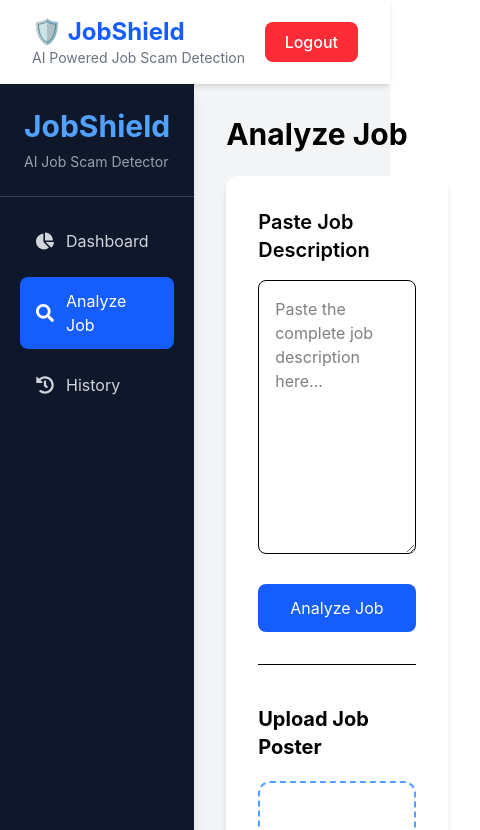
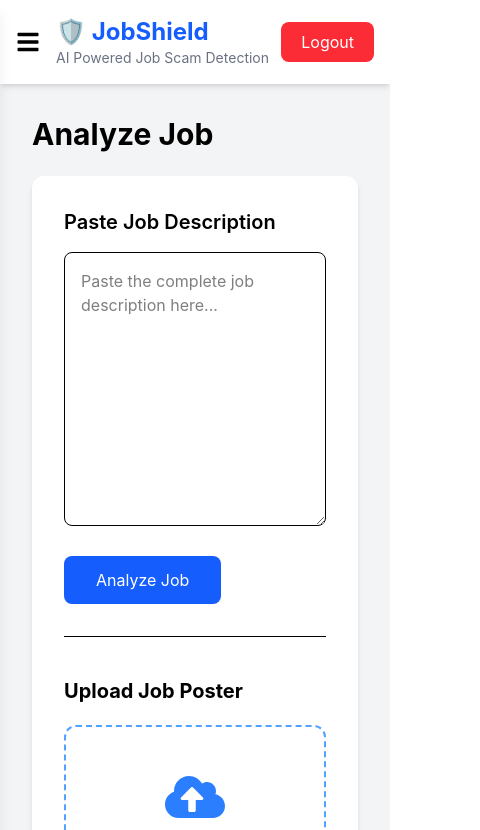
Before and after one commit to enlightened2003/JobShield, a React app in the folder frontend/: page /analyze in a window 390 px wide. Shown: the top 830 px of the page, 480 px wide, since content can reach past the window. Built offline with nearby package versions, Linux system fonts and the light colour scheme; sample sign-in values are in the browser's storage; the HTML template or start-up script is replaced by a standard one.

Commit message:
Improve responsive dashboard and fix OCR service

```diff
--- a/frontend/src/components/Navbar.jsx
+++ b/frontend/src/components/Navbar.jsx
@@ -1,23 +1,31 @@
 import { useNavigate } from "react-router-dom";
+import { FaBars } from "react-icons/fa";
 
-function Navbar() {
+function Navbar({ sidebarOpen, setSidebarOpen }) {
 
     const navigate = useNavigate();
 
     const handleLogout = () => {
-
         localStorage.removeItem("token");
-
         navigate("/", { replace: true });
-
     };
 
     return (
+        <nav className="bg-white shadow-md px-4 md:px-8 py-4">
 
-        <nav className="bg-white shadow-md px-8 py-4 flex justify-between items-center">
+            <div className="flex items-center justify-between">
+
+                <div className="flex items-center gap-4">
+
+                    {/* Mobile Menu Button */}
+                    <button
+                        className="md:hidden text-2xl"
+                        onClick={() => setSidebarOpen(!sidebarOpen)}
+                    >
+                        <FaBars />
+                    </button>
 
                     <div>
-
                         <h1 className="text-2xl font-bold text-blue-600">
                             🛡️ JobShield
                         </h1>
@@ -25,20 +33,21 @@ function Navbar() {
                         <p className="text-sm text-gray-500">
                             AI Powered Job Scam Detection
                         </p>
+                    </div>
 
                 </div>
 
                 <button
                     onClick={handleLogout}
-                className="bg-red-500 hover:bg-red-600 transition text-white px-5 py-2 rounded-lg font-medium"
+                    className="bg-red-500 hover:bg-red-600 text-white px-5 py-2 rounded-lg"
                 >
                     Logout
                 </button>
 
+            </div>
+
         </nav>
-
     );
-
 }
 
 export default Navbar;
--- a/frontend/src/components/Sidebar.jsx
+++ b/frontend/src/components/Sidebar.jsx
@@ -1,12 +1,11 @@
 import { Link, useLocation } from "react-router-dom";
-
 import {
     FaChartPie,
     FaSearch,
-    FaHistory
+    FaHistory,
 } from "react-icons/fa";
 
-function Sidebar() {
+function Sidebar({ sidebarOpen, setSidebarOpen }) {
 
     const location = useLocation();
 
@@ -14,23 +13,51 @@ function Sidebar() {
         {
             name: "Dashboard",
             path: "/dashboard",
-            icon: <FaChartPie />
+            icon: <FaChartPie />,
         },
         {
             name: "Analyze Job",
             path: "/analyze",
-            icon: <FaSearch />
+            icon: <FaSearch />,
         },
         {
             name: "History",
             path: "/history",
-            icon: <FaHistory />
-        }
+            icon: <FaHistory />,
+        },
     ];
 
     return (
+        <>
+            {/* Overlay */}
+            {sidebarOpen && (
+                <div
+                    className="fixed inset-0 bg-black/40 z-40 md:hidden"
+                    onClick={() => setSidebarOpen(false)}
+                />
+            )}
 
-        <aside className="w-64 bg-slate-900 text-white min-h-screen shadow-lg">
+            <aside
+                className={`
+                    fixed md:static
+                    top-0 left-0
+                    h-screen
+                    w-64
+                    bg-slate-900
+                    text-white
+                    shadow-lg
+                    z-50
+                    transform
+                    transition-transform
+                    duration-300
+
+                    ${
+                        sidebarOpen
+                            ? "translate-x-0"
+                            : "-translate-x-full md:translate-x-0"
+                    }
+                `}
+            >
 
                 <div className="p-6 border-b border-slate-700">
 
@@ -54,8 +81,8 @@ function Sidebar() {
 
                                 <Link
                                     to={item.path}
-                                className={`flex items-center gap-3 px-4 py-3 rounded-lg transition-all duration-200
-                                ${
+                                    onClick={() => setSidebarOpen(false)}
+                                    className={`flex items-center gap-3 px-4 py-3 rounded-lg transition-all duration-200 ${
                                         location.pathname === item.path
                                             ? "bg-blue-600 text-white"
                                             : "hover:bg-slate-800 text-gray-300"
@@ -66,9 +93,7 @@ function Sidebar() {
                                         {item.icon}
                                     </span>
 
-                                <span>
-                                    {item.name}
-                                </span>
+                                    <span>{item.name}</span>
 
                                 </Link>
 
@@ -81,7 +106,7 @@ function Sidebar() {
                 </nav>
 
             </aside>
-
+        </>
     );
 }
 
--- a/frontend/src/layouts/DashboardLayout.jsx
+++ b/frontend/src/layouts/DashboardLayout.jsx
@@ -0,0 +1,31 @@
+import { useState } from "react";
+import Navbar from "../components/Navbar";
+import Sidebar from "../components/Sidebar";
+
+function DashboardLayout({ children }) {
+    const [sidebarOpen, setSidebarOpen] = useState(false);
+
+    return (
+        <div className="min-h-screen bg-gray-100">
+            <Navbar
+                sidebarOpen={sidebarOpen}
+                setSidebarOpen={setSidebarOpen}
+            />
+
+            <div className="flex">
+
+                <Sidebar
+                    sidebarOpen={sidebarOpen}
+                    setSidebarOpen={setSidebarOpen}
+                />
+
+                <main className="flex-1 p-4 md:p-8">
+                    {children}
+                </main>
+
+            </div>
+        </div>
+    );
+}
+
+export default DashboardLayout;
--- a/frontend/src/pages/Dashboard.jsx
+++ b/frontend/src/pages/Dashboard.jsx
@@ -1,8 +1,7 @@
 import { useEffect, useState } from "react";
 import { Link } from "react-router-dom";
 
-import Navbar from "../components/Navbar";
-import Sidebar from "../components/Sidebar";
+import DashboardLayout from "../layouts/DashboardLayout";
 import StatsCard from "../components/StatsCard";
 import RiskChart from "../components/RiskChart";
 import RecentAnalyses from "../components/RecentAnalyses";
@@ -49,25 +48,17 @@ function Dashboard() {
 
     return (
 
-        <div className="min-h-screen bg-gray-100">
-
-            <Navbar />
-
-            <div className="flex">
-
-                <Sidebar />
-
-                <main className="flex-1 p-8">
+        <DashboardLayout>
 
             {/* Welcome Section */}
 
-                    <div className="bg-gradient-to-r from-blue-600 to-indigo-700 text-white rounded-2xl p-8 shadow-lg">
+            <div className="bg-gradient-to-r from-blue-600 to-indigo-700 text-white rounded-2xl p-6 md:p-8 shadow-lg">
 
-                        <h1 className="text-3xl font-bold">
+                <h1 className="text-2xl md:text-3xl font-bold">
                     👋 Welcome to JobShield
                 </h1>
 
-                        <p className="mt-3 text-blue-100">
+                <p className="mt-3 text-blue-100 text-sm md:text-base">
                     Protect yourself from fraudulent job offers using AI-powered job scam detection.
                 </p>
 
@@ -75,7 +66,7 @@ function Dashboard() {
 
             {/* Statistics */}
 
-                    <div className="grid grid-cols-1 md:grid-cols-2 lg:grid-cols-4 gap-6 mt-8">
+            <div className="grid grid-cols-1 sm:grid-cols-2 xl:grid-cols-4 gap-6 mt-8">
 
                 <StatsCard
                     title="Total Analyses"
@@ -99,7 +90,7 @@ function Dashboard() {
 
             </div>
 
-                    {/* Charts */}
+            {/* Risk Chart */}
 
             <div className="mt-10">
 
@@ -123,22 +114,22 @@ function Dashboard() {
 
             <div className="bg-white rounded-2xl shadow-md p-6 mt-10">
 
-                        <h2 className="text-2xl font-bold mb-6">
+                <h2 className="text-xl md:text-2xl font-bold mb-6">
                     🚀 Quick Actions
                 </h2>
 
-                        <div className="flex flex-wrap gap-4">
+                <div className="flex flex-col sm:flex-row gap-4">
 
                     <Link
                         to="/analyze"
-                                className="bg-blue-600 hover:bg-blue-700 text-white px-6 py-3 rounded-lg transition"
+                        className="bg-blue-600 hover:bg-blue-700 text-white px-6 py-3 rounded-lg transition text-center"
                     >
                         Analyze Job
                     </Link>
 
                     <Link
                         to="/history"
-                                className="bg-green-600 hover:bg-green-700 text-white px-6 py-3 rounded-lg transition"
+                        className="bg-green-600 hover:bg-green-700 text-white px-6 py-3 rounded-lg transition text-center"
                     >
                         View History
                     </Link>
@@ -147,11 +138,7 @@ function Dashboard() {
 
             </div>
 
-                </main>
-
-            </div>
-
-        </div>
+        </DashboardLayout>
 
     );
 
```
Also changed, not shown: 1 other file (tests, documents, lock files or other folders). Lines whose indentation alone changed are shown as unchanged.
